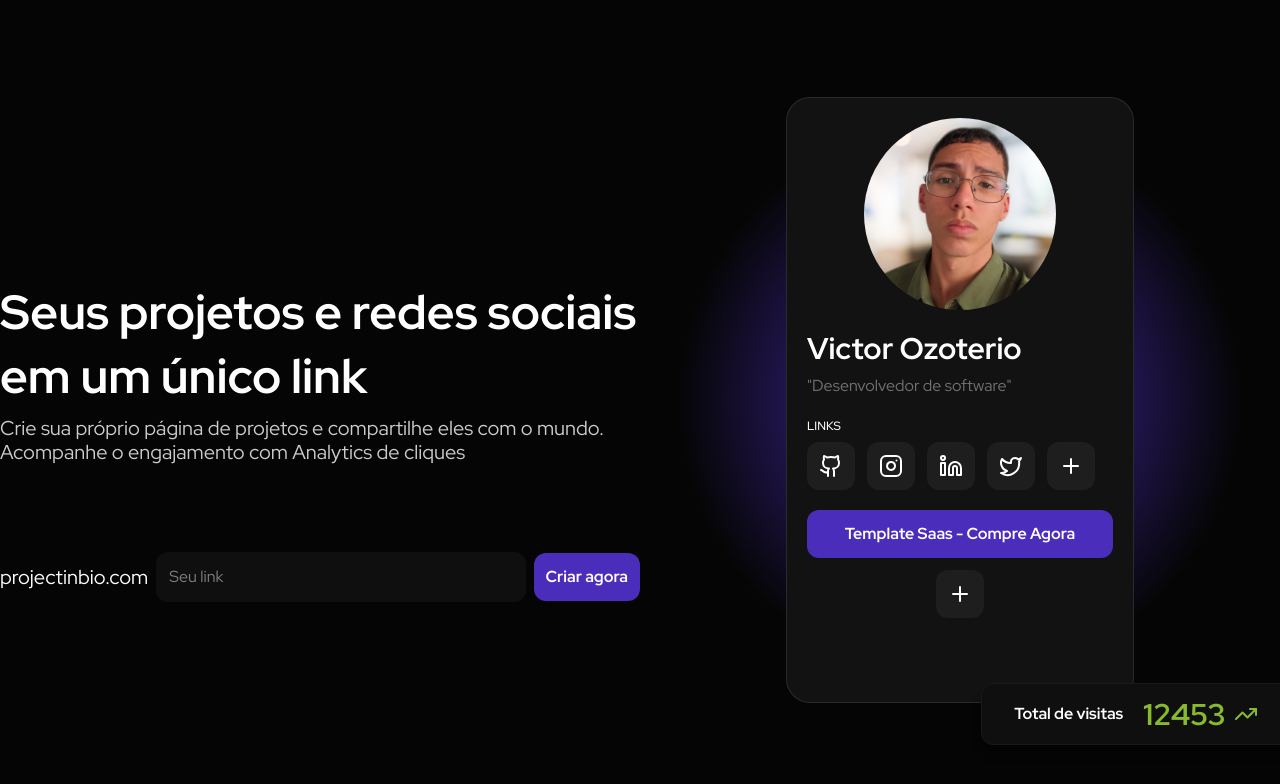
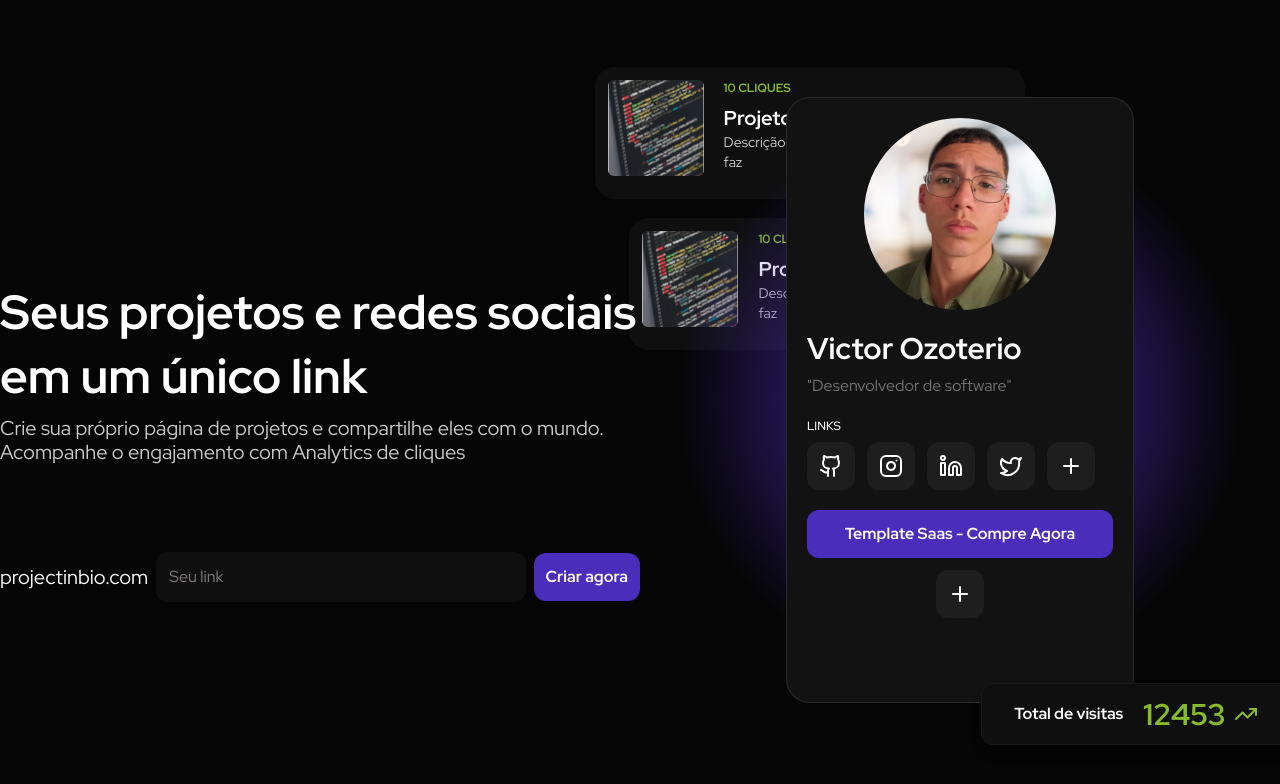
Before and after one commit to victorozoterio/project-in-bio, a Next.js app: page / in a window 1280 px wide. Shown: the top 784 px of the page. Built offline with nearby package versions, Linux system fonts and the light colour scheme.

Commit message:
feat: finalizando a hero section

```diff
--- /dev/null
+++ b/app/components/commons/project-card.tsx
@@ -0,0 +1,24 @@
+export default function ProjectCard() {
+	return (
+		<div className="w-[430px] h-[132px] flex gap-5 bg-background-secondary p-3 rounded-[20px] border border-transparent hover:border-border-secondary">
+			<div className="size-24 rounded-md overflow-hidden flex-shrink-0">
+				<img
+					src="/project1.jpg"
+					alt="Projeto"
+					className="w-full h-full object-cover"
+				/>
+			</div>
+			<div className="flex flex-col gap-2">
+				<span className="uppercase text-xs font-bold text-accent-green">
+					10 Cliques
+				</span>
+				<div className="flex flex-col">
+					<span className="text-white font-bold text-xl">Projeto 1</span>
+					<span className="text-content-body text-sm">
+						Descrição super detalhada do que o projeto faz
+					</span>
+				</div>
+			</div>
+		</div>
+	);
+}
--- a/app/components/landing-page/hero.tsx
+++ b/app/components/landing-page/hero.tsx
@@ -1,3 +1,4 @@
+import ProjectCard from "../commons/project-card";
 import { TotalVisits } from "../commons/total-visits";
 import UserCard from "../commons/user-card";
 import Button from "../ui/button";
@@ -28,10 +29,10 @@ export default function Hero() {
 						<TotalVisits />
 					</div>
 					<div className="absolute top-[20%] -left-[45%] -z-10">
-						{/* <ProjectCard/> */}
+						<ProjectCard />
 					</div>
 					<div className="absolute -top-[5%] -left-[55%] -z-10">
-						{/* <ProjectCard/> */}
+						<ProjectCard />
 					</div>
 				</div>
 			</div>
```
